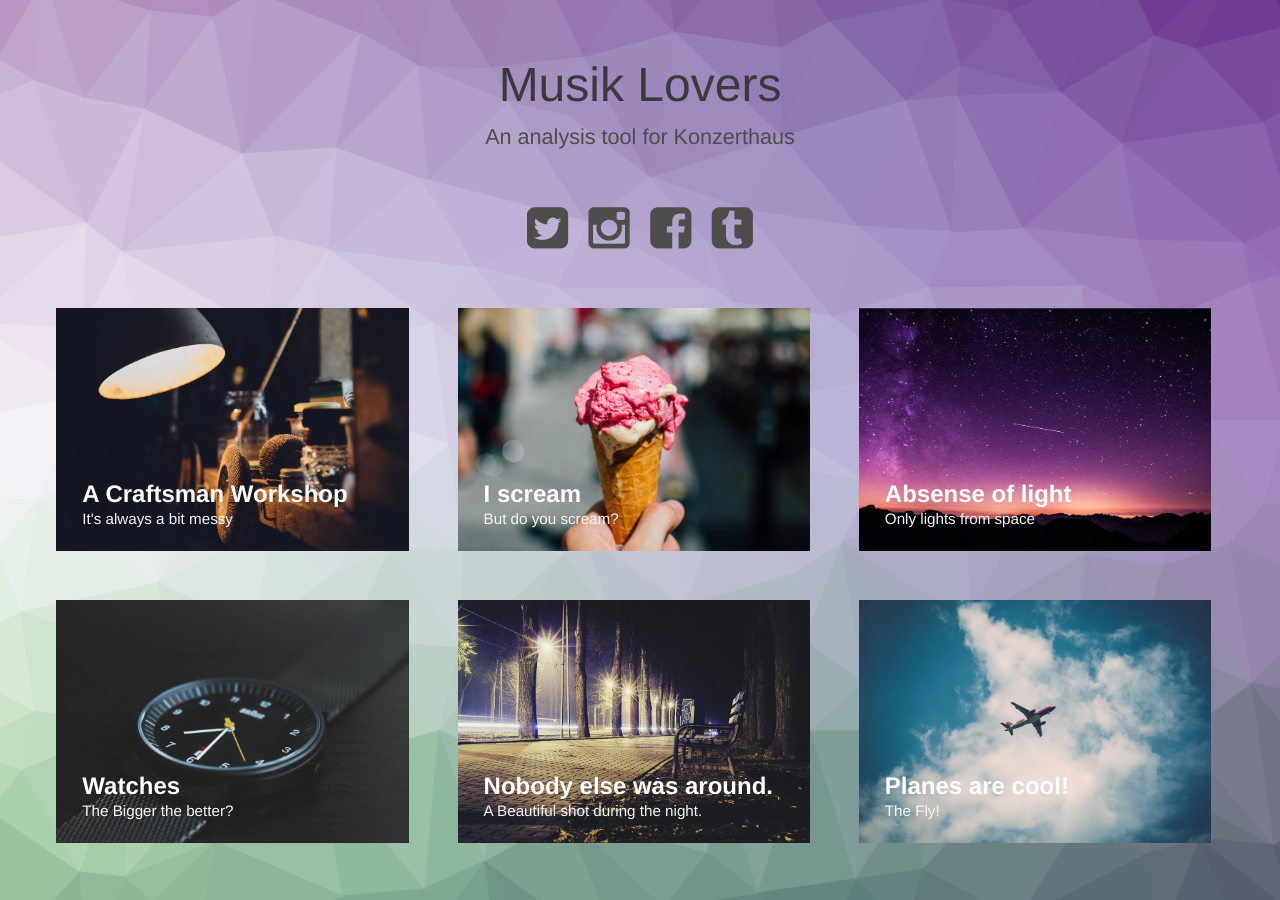
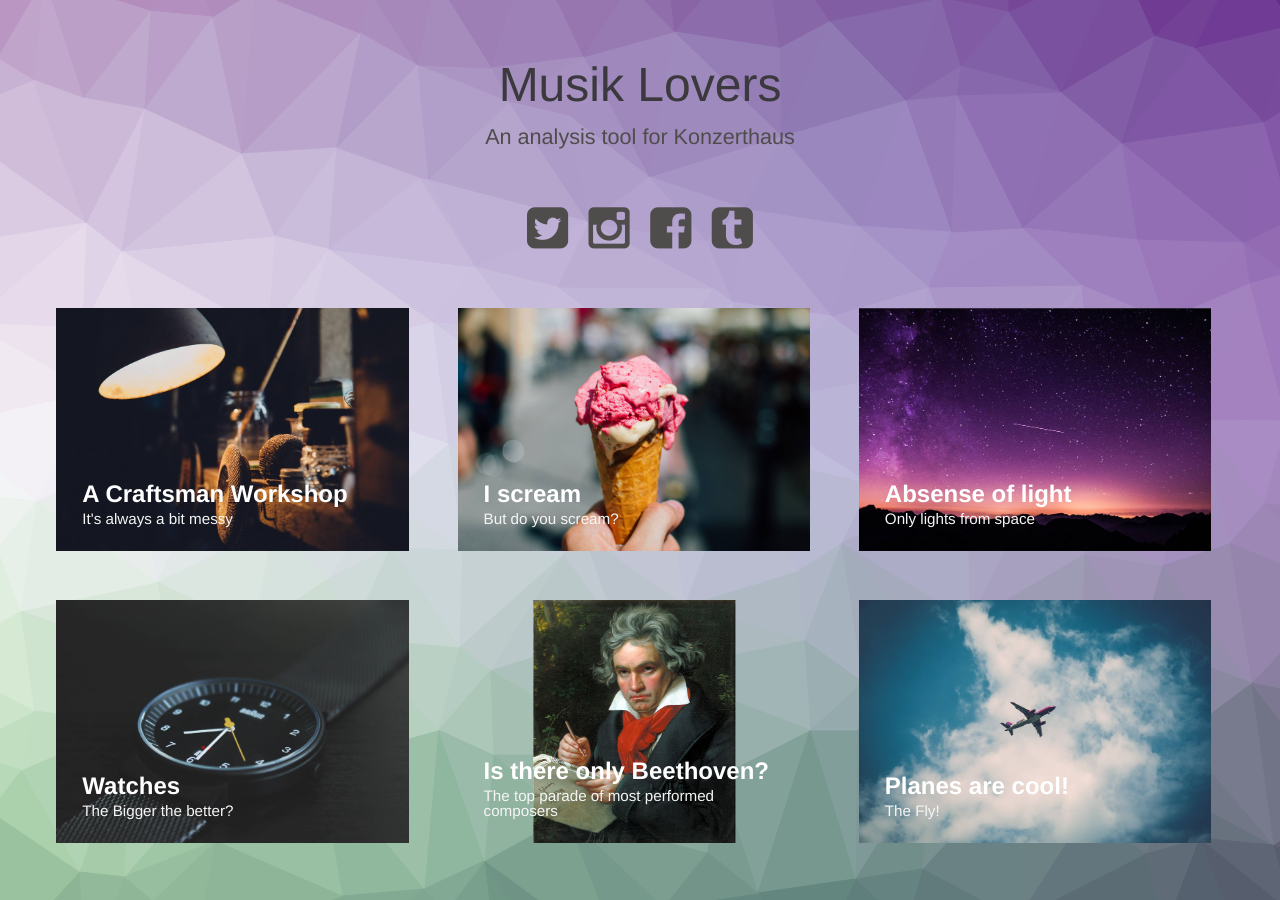
Before and after one commit to Adsidera/musiklovers.github.io, a Jekyll site: the page built from index.html, in a window 1280 px wide. Built offline with Jekyll 4.4.1, drawn with Linux system fonts in a browser that asks for light colours.

Commit message:
added beethoven

```diff
--- a/_posts/2015-04-21-city-nights.markdown
+++ b/_posts/2015-04-21-city-nights.markdown
@@ -1,9 +1,9 @@
 ---
-title:  "Nobody else was around."
-subtitle: "A Beautiful shot during the night."
-author: "Wferr"
+title:  "Is there only Beethoven?"
+subtitle: "The top parade of most performed composers"
+author: "Adsidera"
 avatar: "img/authors/wferr.png"
-image: "img/b.jpg"
+image: "img/beethoven.jpg"
 date:   2015-04-21 12:12:12
 ---
 
```
Also changed, not shown: img/beethoven.jpg (added), 2 other files.
